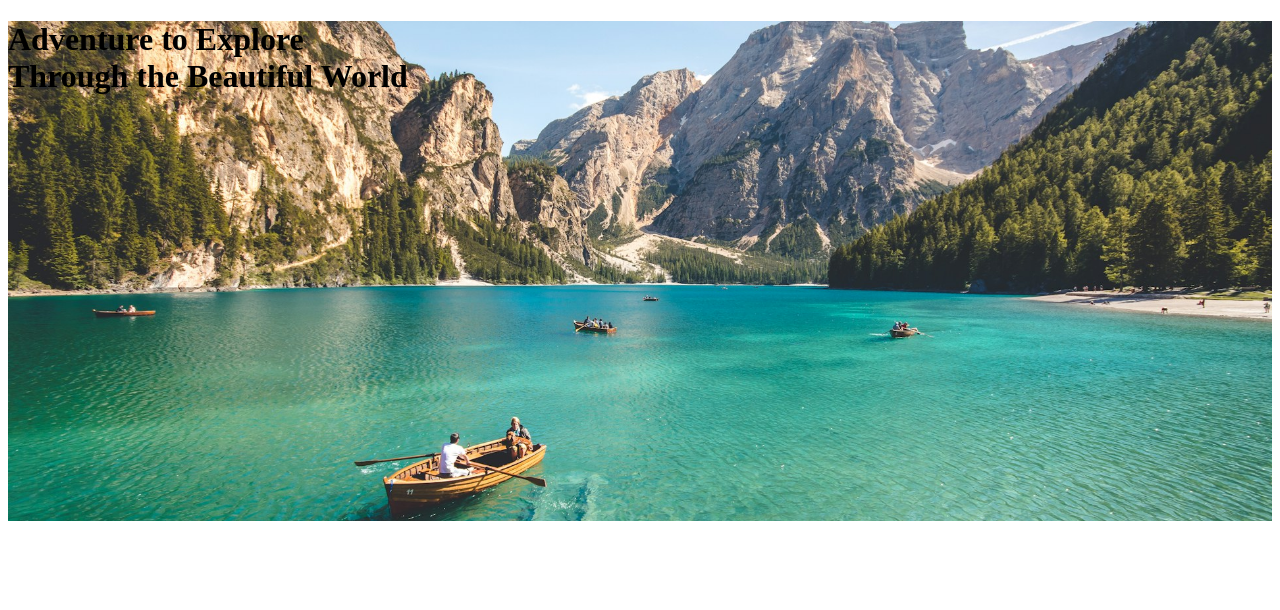
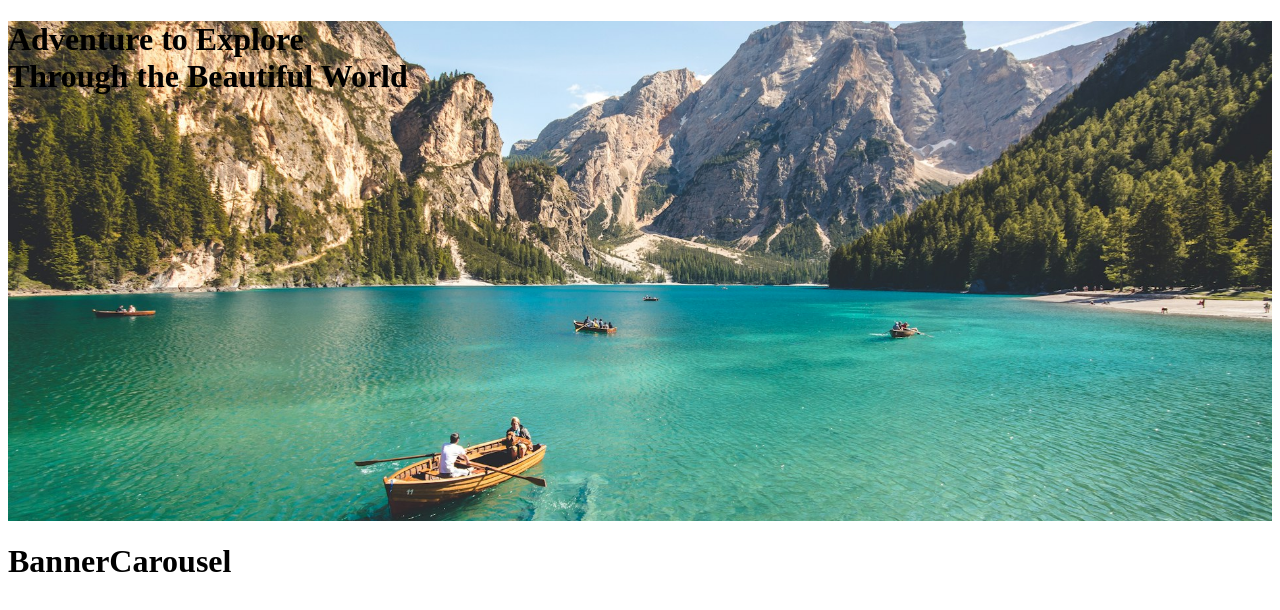
Before and after one commit to danimisme/kelana-travel, a Next.js app: page /home/home in a window 1280 px wide. Shown: the top 610 px of the page. Built offline with nearby package versions, Linux system fonts and the light colour scheme.

Commit message:
add banner carousel in homePage

```diff
--- a/src/pages/home/home.jsx
+++ b/src/pages/home/home.jsx
@@ -1,3 +1,4 @@
+import BannerCarousel from "../../component/Fragments/BannerCarousel/BannerCarousel";
 import "./home.css";
 
 export default function Home() {
@@ -8,6 +9,7 @@ export default function Home() {
           Adventure to Explore <br /> Through the Beautiful World
         </h1>
       </div>
+      <BannerCarousel />
     </main>
   );
 }
```
